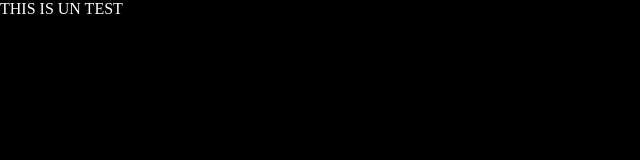
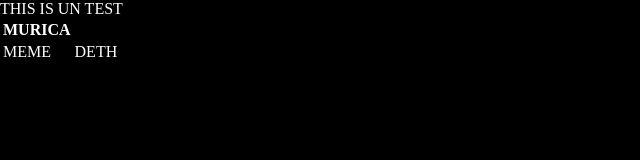
Before and after one commit to TheDustyard/MagicMirror, a plain HTML site: page index.html in a window 1280 px wide. Shown: the whole page, without its empty margins (0-640 px from the left). Drawn offline with Linux system fonts and the light colour scheme.

Commit message:
Update index.html

```diff
--- a/index.html
+++ b/index.html
@@ -15,6 +15,13 @@
 
         <div id="content">
             THIS IS UN TEST
+            <table>
+                <th>MURICA</th>
+                <tr>
+                    <td>MEME</td>
+                    <td>DETH</td>
+                </tr>
+            </table>
         </div>
     </body>
 </html>
```
